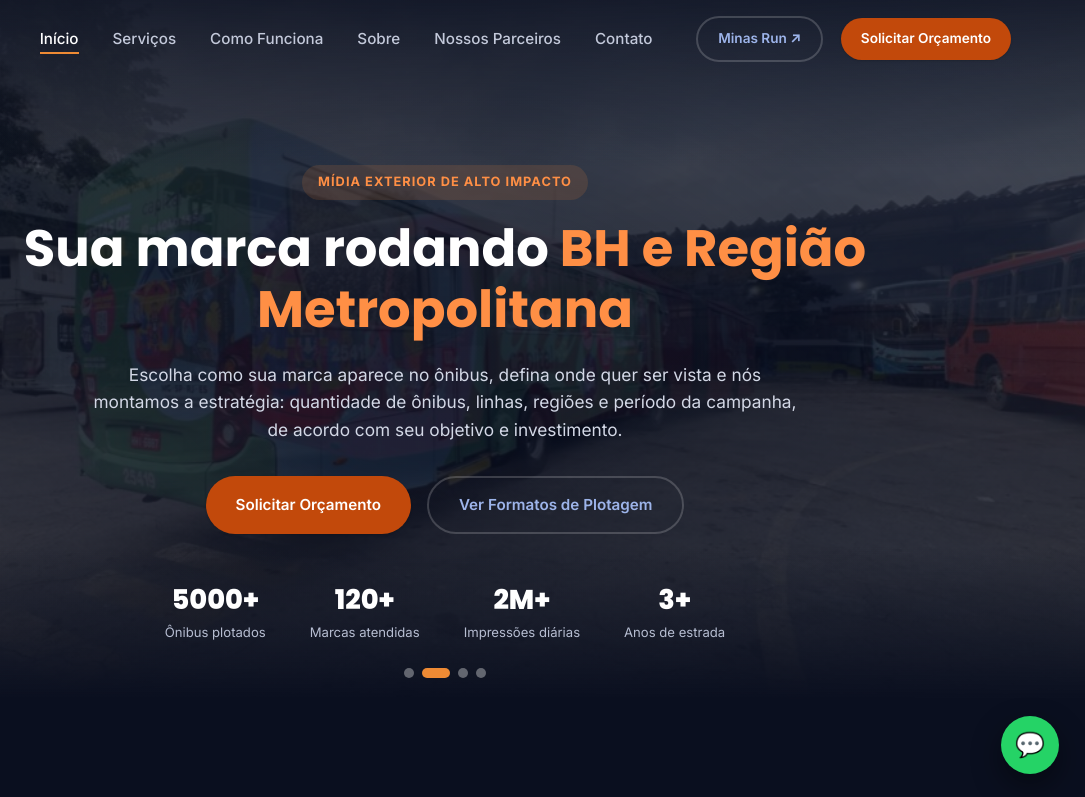
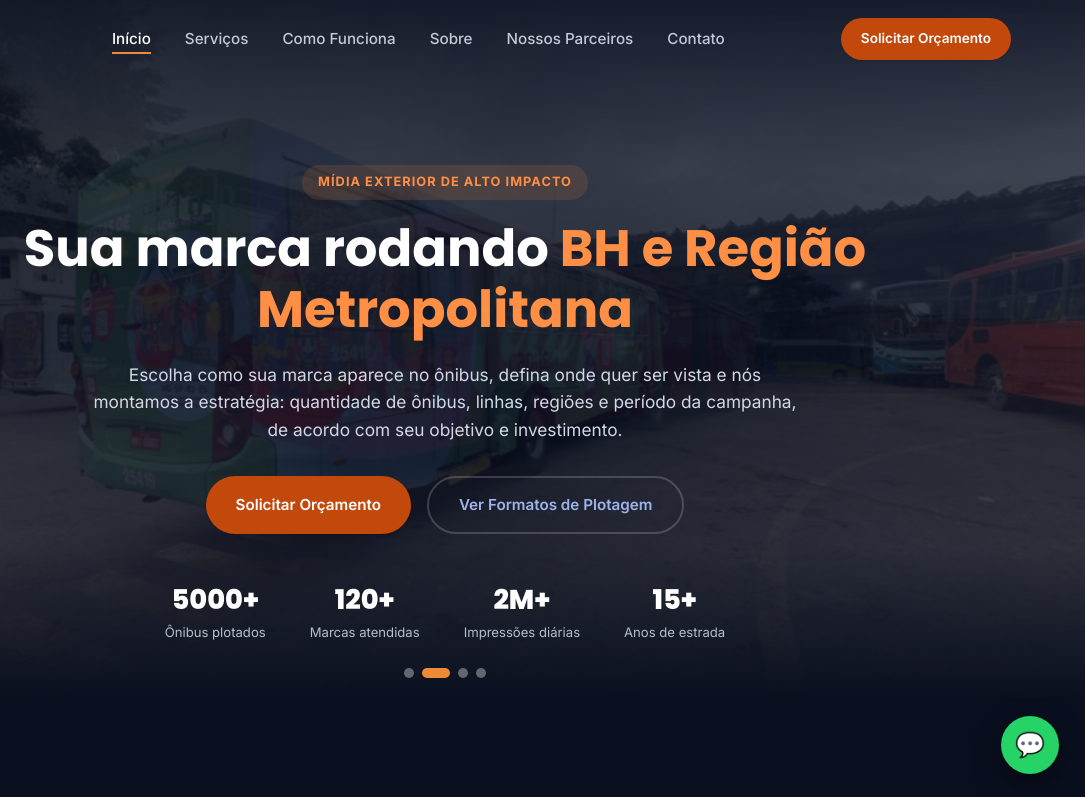
Before and after one commit to sulzzx/total-midiabus, a plain HTML site: page index.html in a window 1280 px wide. Shown: the top 797 px of the page, 195-1280 px from the left. Drawn offline with Linux system fonts and the light colour scheme.

Commit message:
Update years of experience from 3 to 15

```diff
--- a/index.html
+++ b/index.html
@@ -32,7 +32,6 @@
     </nav>
 
     <div class="header-actions">
-      <a href="https://corrida-minas-run.vercel.app/" class="btn btn-outline btn-sm" target="_blank" rel="noopener">Minas Run ↗</a>
       <a href="#contato" class="btn btn-primary btn-sm">Solicitar Orçamento</a>
       <button class="nav-toggle" id="navToggle" aria-label="Abrir menu" aria-expanded="false" aria-controls="mainNav">
         <span></span><span></span><span></span>
@@ -68,7 +67,7 @@
           <li><strong data-count="5000" data-suffix="+">0</strong><span>Ônibus plotados</span></li>
           <li><strong data-count="120" data-suffix="+">0</strong><span>Marcas atendidas</span></li>
           <li><strong data-count="2" data-suffix="M+">0</strong><span>Impressões diárias</span></li>
-          <li><strong data-count="3" data-suffix="+">0</strong><span>Anos de estrada</span></li>
+          <li><strong data-count="15" data-suffix="+">0</strong><span>Anos de estrada</span></li>
         </ul>
       </div>
     </div>
```
